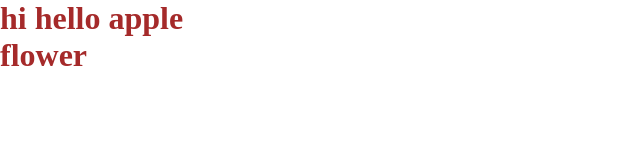
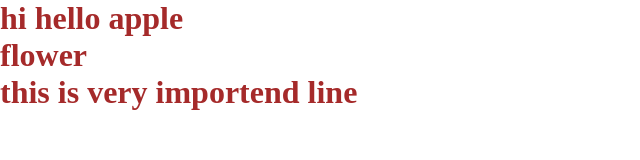
Before and after one commit to Pavitamil/pavi-jpn, a plain HTML site: page index.html in a window 1280 px wide. Shown: the whole page, without its empty margins (0-640 px from the left). Drawn offline with Linux system fonts and the light colour scheme.

Commit message:
feat: add this line
add this line in index.html

```diff
--- a/index.html
+++ b/index.html
@@ -9,5 +9,6 @@
 <body>
     <h1>hi hello apple</h1>
     <h1>flower</h1>
+    <h1>this is very importend line</h1>
 </body>
 </html>
```
